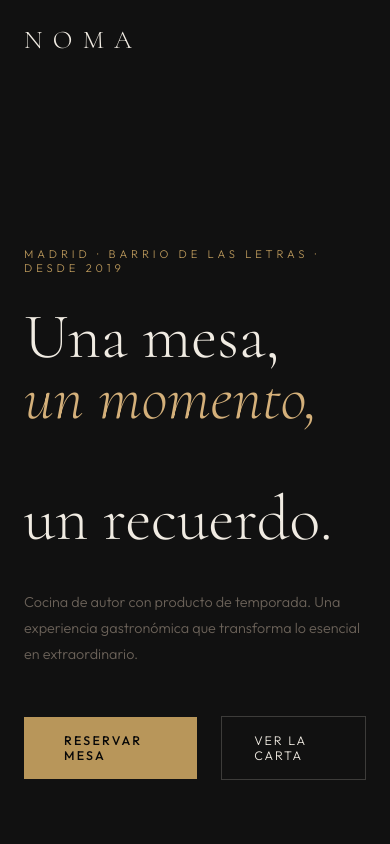
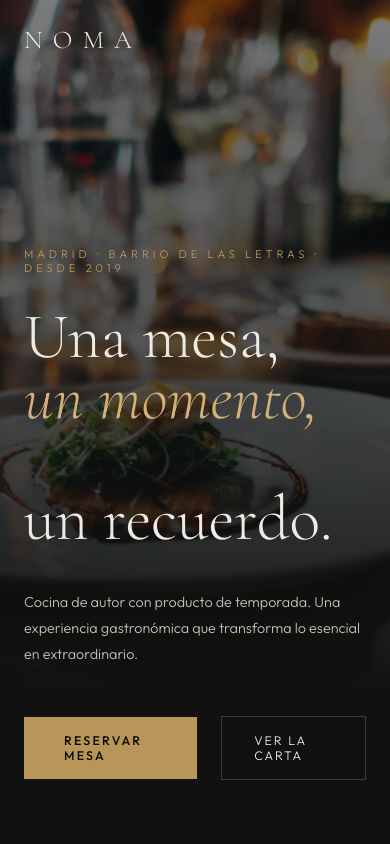
Before and after one commit to Richard-richi/restaurante-noma, a plain HTML site: page index.html in a window 390 px wide. Shown: the top 844 px of the page. Drawn offline with nearby package versions, Linux system fonts and the light colour scheme.

Commit message:
Add files via upload

```diff
--- a/index.html
+++ b/index.html
@@ -383,9 +383,12 @@
       .cursor, .cursor-ring { display: none; }
       nav { padding: 1.5rem; }
       nav ul { display: none; }
-      .hero { grid-template-columns: 1fr; }
-      .hero-right { display: none; }
-      .hero-left { padding: 6rem 1.5rem 4rem; }
+      .hero { display: block; height: auto; min-height: 100vh; min-height: 100svh; position: relative; }
+      .hero-right { display: block; position: absolute; inset: 0; z-index: 0; }
+      .hero-right img { object-position: 60% center; }
+      .hero-right::after { background: linear-gradient(to top, var(--ink) 18%, rgba(17,17,17,.62) 55%, rgba(17,17,17,.38) 100%); }
+      .hero-left { background: transparent; min-height: 100vh; min-height: 100svh; padding: 6rem 1.5rem 4rem; }
+      .hero-desc { color: var(--text); }
       .filosofia, .reserva-section, .chef-section { grid-template-columns: 1fr; gap: 3rem; padding: 5rem 1.5rem; }
       .chef-img { height: 300px; }
       .chef-text { padding: 2.5rem 1.5rem; }
```
